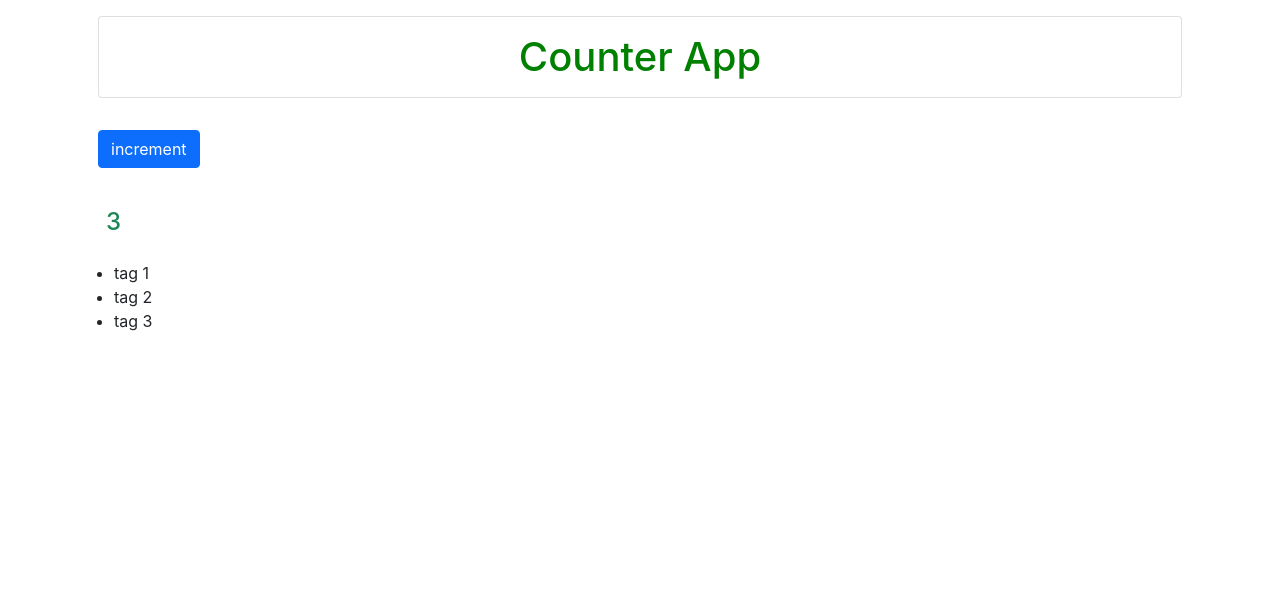
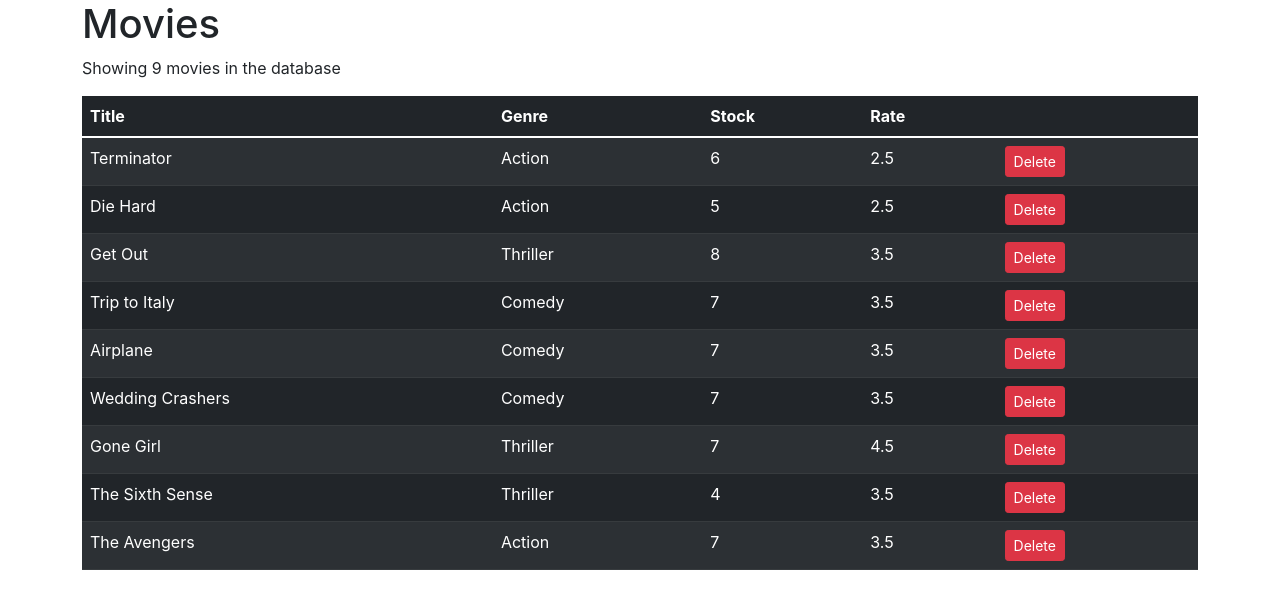
Before and after one commit to nimakarimi76/Friends-list, a React (Create React App) app in the folder mosh/: page / in a window 1280 px wide. Shown: the top 608 px of the page. Built offline with nearby package versions, Linux system fonts and the light colour scheme.

Commit message:
movies exercise

```diff
--- /dev/null
+++ b/mosh/src/components/movies.jsx
@@ -0,0 +1,61 @@
+import React, { Component } from "react";
+import { getMovies, getMovie, deleteMovie } from "../services/fakeMovieService";
+
+class Movies extends Component {
+  state = {
+    movies: getMovies(),
+  };
+
+  handleDeleteMovie = (id) => {
+    this.setState(deleteMovie(id));
+  };
+  render() {
+    const { length: count } = this.state.movies;
+    if (count === 0)
+      return <h3 className="p-3">There is no movie available"</h3>;
+    return (
+      <div className="container">
+        <h1>Movies</h1>
+        {this.tableOfMovies()}
+      </div>
+    );
+  }
+  tableOfMovies = () => {
+    return (
+      <React.Fragment>
+        <p>Showing {this.state.movies.length} movies in the database</p>
+        <table className="table table-dark table-hover table-striped">
+          <thead>
+            <tr>
+              <th>Title</th>
+              <th>Genre</th>
+              <th>Stock</th>
+              <th>Rate</th>
+              <th></th>
+            </tr>
+          </thead>
+          <tbody>
+            {this.state.movies.map((movie) => (
+              <tr key={movie._id}>
+                <td>{movie.title}</td>
+                <td>{movie.genre.name}</td>
+                <td>{movie.numberInStock}</td>
+                <td>{movie.dailyRentalRate}</td>
+                <td>
+                  <button
+                    onClick={() => this.handleDeleteMovie(movie._id)}
+                    className="btn btn-sm btn-danger"
+                  >
+                    Delete
+                  </button>
+                </td>
+              </tr>
+            ))}
+          </tbody>
+        </table>
+      </React.Fragment>
+    );
+  };
+}
+
+export default Movies;
--- a/mosh/src/index.js
+++ b/mosh/src/index.js
@@ -3,12 +3,13 @@
 import "./index.css";
 import reportWebVitals from "./reportWebVitals";
 import Counter from "./components/counter";
-
+import Movies from "./components/movies";
 
 const root = ReactDOM.createRoot(document.getElementById("root"));
 root.render(
   <React.StrictMode>
-    <Counter />
+    {/* <Counter /> */}
+    <Movies />
   </React.StrictMode>
 );
 
--- /dev/null
+++ b/mosh/src/services/fakeGenreService.js
@@ -0,0 +1,9 @@
+export const genres = [
+  { _id: "5b21ca3eeb7f6fbccd471818", name: "Action" },
+  { _id: "5b21ca3eeb7f6fbccd471814", name: "Comedy" },
+  { _id: "5b21ca3eeb7f6fbccd471820", name: "Thriller" }
+];
+
+export function getGenres() {
+  return genres.filter(g => g);
+}
--- /dev/null
+++ b/mosh/src/services/fakeMovieService.js
@@ -0,0 +1,97 @@
+import * as genresAPI from "./fakeGenreService";
+
+const movies = [
+  {
+    _id: "5b21ca3eeb7f6fbccd471815",
+    title: "Terminator",
+    genre: { _id: "5b21ca3eeb7f6fbccd471818", name: "Action" },
+    numberInStock: 6,
+    dailyRentalRate: 2.5,
+    publishDate: "2018-01-03T19:04:28.809Z"
+  },
+  {
+    _id: "5b21ca3eeb7f6fbccd471816",
+    title: "Die Hard",
+    genre: { _id: "5b21ca3eeb7f6fbccd471818", name: "Action" },
+    numberInStock: 5,
+    dailyRentalRate: 2.5
+  },
+  {
+    _id: "5b21ca3eeb7f6fbccd471817",
+    title: "Get Out",
+    genre: { _id: "5b21ca3eeb7f6fbccd471820", name: "Thriller" },
+    numberInStock: 8,
+    dailyRentalRate: 3.5
+  },
+  {
+    _id: "5b21ca3eeb7f6fbccd471819",
+    title: "Trip to Italy",
+    genre: { _id: "5b21ca3eeb7f6fbccd471814", name: "Comedy" },
+    numberInStock: 7,
+    dailyRentalRate: 3.5
+  },
+  {
+    _id: "5b21ca3eeb7f6fbccd47181a",
+    title: "Airplane",
+    genre: { _id: "5b21ca3eeb7f6fbccd471814", name: "Comedy" },
+    numberInStock: 7,
+    dailyRentalRate: 3.5
+  },
+  {
+    _id: "5b21ca3eeb7f6fbccd47181b",
+    title: "Wedding Crashers",
+    genre: { _id: "5b21ca3eeb7f6fbccd471814", name: "Comedy" },
+    numberInStock: 7,
+    dailyRentalRate: 3.5
+  },
+  {
+    _id: "5b21ca3eeb7f6fbccd47181e",
+    title: "Gone Girl",
+    genre: { _id: "5b21ca3eeb7f6fbccd471820", name: "Thriller" },
+    numberInStock: 7,
+    dailyRentalRate: 4.5
+  },
+  {
+    _id: "5b21ca3eeb7f6fbccd47181f",
+    title: "The Sixth Sense",
+    genre: { _id: "5b21ca3eeb7f6fbccd471820", name: "Thriller" },
+    numberInStock: 4,
+    dailyRentalRate: 3.5
+  },
+  {
+    _id: "5b21ca3eeb7f6fbccd471821",
+    title: "The Avengers",
+    genre: { _id: "5b21ca3eeb7f6fbccd471818", name: "Action" },
+    numberInStock: 7,
+    dailyRentalRate: 3.5
+  }
+];
+
+export function getMovies() {
+  return movies;
+}
+
+export function getMovie(id) {
+  return movies.find(m => m._id === id);
+}
+
+export function saveMovie(movie) {
+  let movieInDb = movies.find(m => m._id === movie._id) || {};
+  movieInDb.name = movie.name;
+  movieInDb.genre = genresAPI.genres.find(g => g._id === movie.genreId);
+  movieInDb.numberInStock = movie.numberInStock;
+  movieInDb.dailyRentalRate = movie.dailyRentalRate;
+
+  if (!movieInDb._id) {
+    movieInDb._id = Date.now();
+    movies.push(movieInDb);
+  }
+
+  return movieInDb;
+}
+
+export function deleteMovie(id) {
+  let movieInDb = movies.find(m => m._id === id);
+  movies.splice(movies.indexOf(movieInDb), 1);
+  return movieInDb;
+}
```
Also changed, not shown: 1 other file (tests, documents, lock files or other folders).
